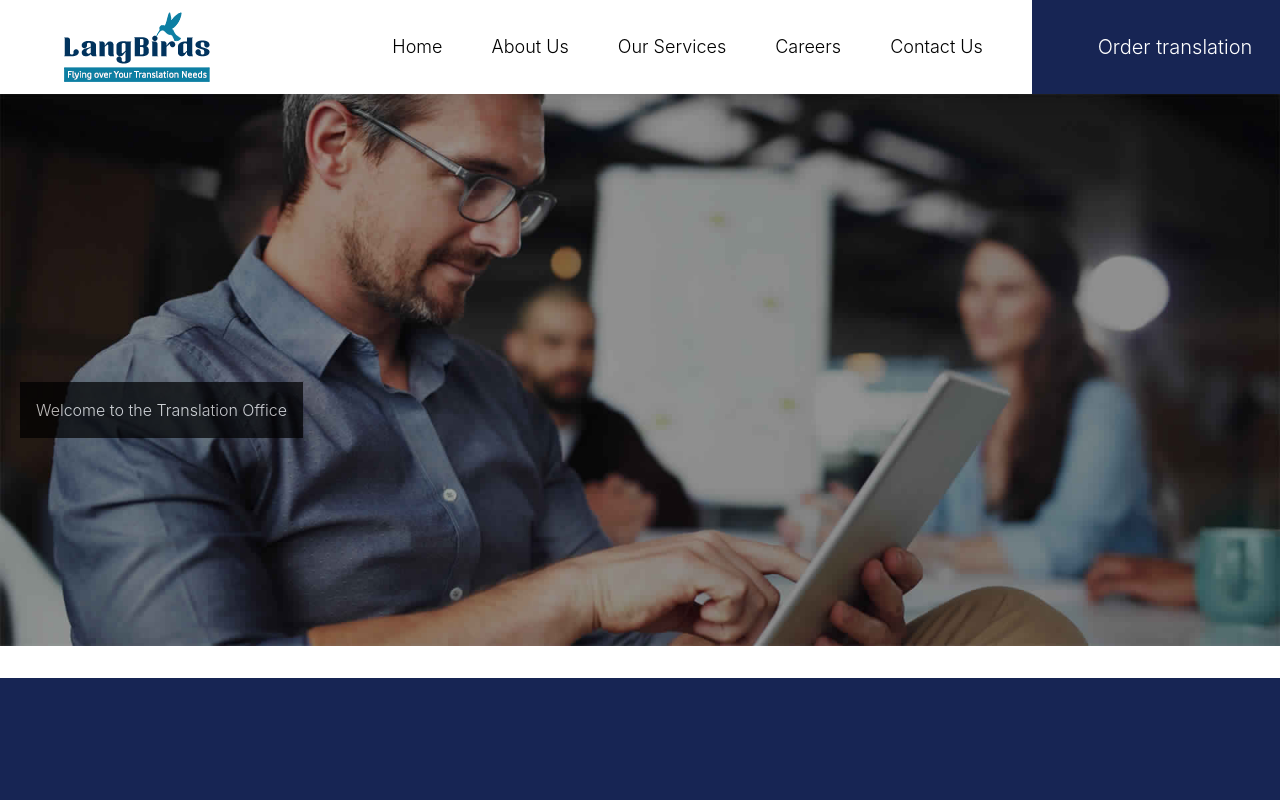
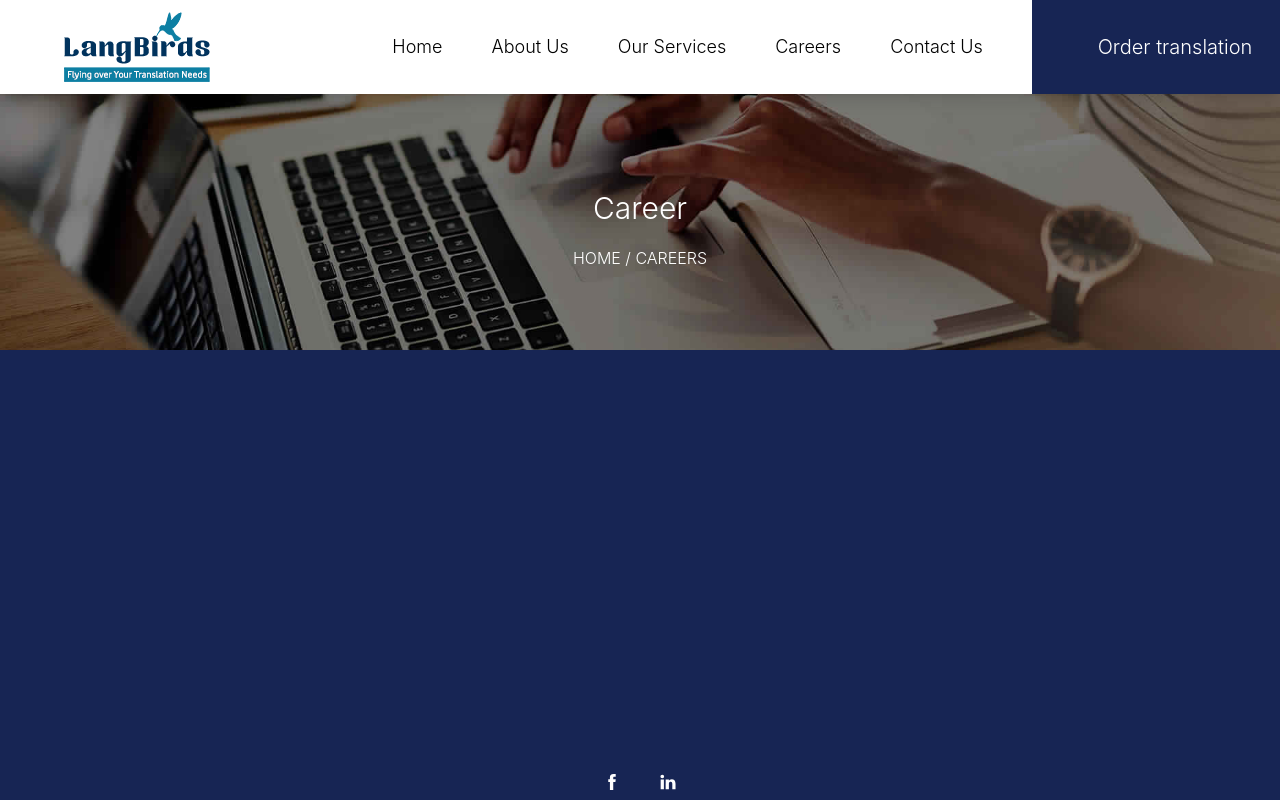
Before and after one commit to Ciscoflash/LandBirds_Clone, a React (Vite) app: page /carear in a window 1280 px wide. Shown: the top 800 px of the page. Built offline with nearby package versions, Linux system fonts and the light colour scheme; some icons are missing.

Commit message:
Added the Carear Route and did some configurations inside the app.jsx

```diff
--- a/package.json
+++ b/package.json
@@ -15,6 +15,7 @@
     "react": "^18.2.0",
     "react-dom": "^18.2.0",
     "react-icons": "^4.11.0",
+    "react-router-dom": "^6.16.0",
     "tailwindcss": "^3.3.3"
   },
   "devDependencies": {
--- a/src/App.jsx
+++ b/src/App.jsx
@@ -1,14 +1,23 @@
 import { useState } from "react";
-
+import { BrowserRouter, Routes, Route } from "react-router-dom";
 import viteLogo from "/vite.svg";
 import "./App.css";
 import Layout from "./components/Layout";
+import Carear from "./pages/Carear";
+import Home from "./pages/Home";
+import Navbar from "./components/Navbar";
+import Footer from "./components/footer";
 
 function App() {
   return (
-    <>
-      <Layout />
-    </>
+    <BrowserRouter>
+      <Navbar />
+      <Routes>
+        <Route path="/" element={<Home />} />
+        <Route path="/carear" element={<Carear />} />
+      </Routes>
+      <Footer />
+    </BrowserRouter>
   );
 }
 
--- a/src/components/Main.jsx
+++ b/src/components/Main.jsx
@@ -1,18 +1,31 @@
 import React from "react";
 import { default as ManImage } from "../assets/images/image-3.jpg";
 
-const Main = ({ image, textOverlay, children, textPosition }) => {
+const Main = ({
+  image,
+  textOverlay,
+  children,
+  textPosition,
+  bgText,
+  route,
+}) => {
   const overlayClasses =
     textPosition === "center" ? "text-center" : "text-left";
   return (
     <div>
       <header className="relative">
-        <img src={image} alt="Hero" className="w-full" />
+        <img src={image} alt="Hero" className="w-full min-h-max md:min-h-fit" />
         <div
           className={`absolute top-10 left-5 w-full h-full flex items-center  ${overlayClasses}`}
         >
           <div className="bg-black opacity-70 p-4 text-white ">
             <h1>{textOverlay} </h1>
+          </div>
+          <div className="w-full">
+            <h1 className="text-6xl flex items-center text-white justify-center">
+              {bgText}
+            </h1>
+            <span className="w-full">{route}</span>
           </div>
         </div>
       </header>
--- /dev/null
+++ b/src/components/form.jsx
@@ -0,0 +1,7 @@
+import React from "react";
+
+const form = () => {
+  return <div>Form Here</div>;
+};
+
+export default form;
--- /dev/null
+++ b/src/pages/Carear.jsx
@@ -0,0 +1,21 @@
+import React from "react";
+import Main from "../components/Main";
+import CarearBg from "../assets/images/carearBg.jpg";
+import form from "../components/form";
+const Carear = () => {
+  return (
+    <div>
+      <div
+        className="bg-cover bg-center h-52 w-full md:h-64 "
+        style={{ backgroundImage: `url(${CarearBg})` }}
+      >
+        <div className="pt-14 flex items-center justify-center flex-col gap-5 md:pt-24">
+          <h1 className="text-white text-3xl">Career</h1>
+          <p className="text-white">HOME / CAREERS</p>
+        </div>
+      </div>
+    </div>
+  );
+};
+
+export default Carear;
--- a/tailwind.config.js
+++ b/tailwind.config.js
@@ -2,7 +2,12 @@
 export default {
   content: ["./index.html", "./src/**/*.{js,jsx}"],
   theme: {
-    extend: {},
+    extend: {
+      backgroundImage: {
+        "hero-pattern": "url('../assets/images/carearBg.jpg')",
+        "footer-texture": "url('/img/footer-texture.png')",
+      },
+    },
   },
   plugins: [],
 };
```
Also changed, not shown: src/assets/images/carearBg.jpg (renamed from src/assets/images/main_header_bg11bd.jpg), 1 other file (tests, documents, lock files or other folders).
